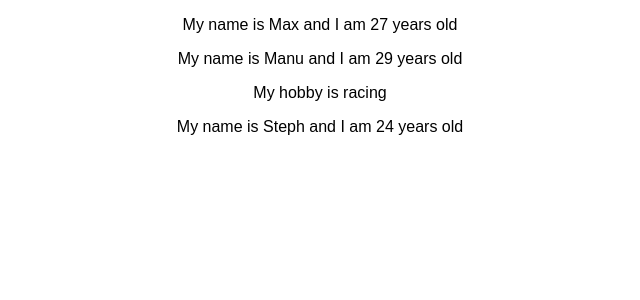
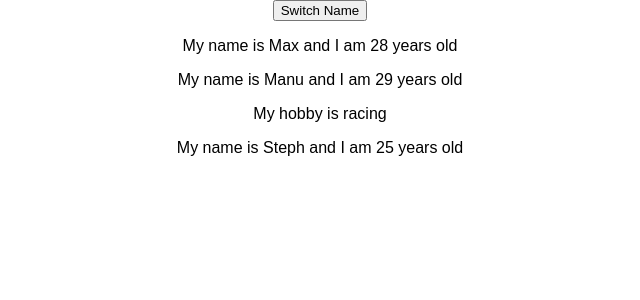
Before and after one commit to ajaythacker/react-complete-guide, a React (Create React App) app: page / in a window 1280 px wide. Shown: the top 300 px of the page, without its empty margins (320-960 px from the left). Built offline with nearby package versions, Linux system fonts and the light colour scheme.

Commit message:
adding initial state

```diff
--- a/src/App.js
+++ b/src/App.js
@@ -3,14 +3,19 @@
 import Person from './Person/Person';
 
 class App extends Component {
+  state = {
+    persons: [{name: 'Max', age: 28}, {name: 'Manu', age: 29}, {name: 'Steph', age: 25}]
+  };
+
   render() {
     return (
       <div className="App">
-        <Person name="Max" age="27" />
-        <Person name="Manu" age="29">
+        <button>Switch Name</button>
+        <Person name={this.state.persons[0].name} age={this.state.persons[0].age} />
+        <Person name={this.state.persons[1].name} age={this.state.persons[1].age}>
           My hobby is racing
         </Person>
-        <Person name="Steph" age="24" />
+        <Person name={this.state.persons[2].name} age={this.state.persons[2].age} />
       </div>
     );
   }
```
